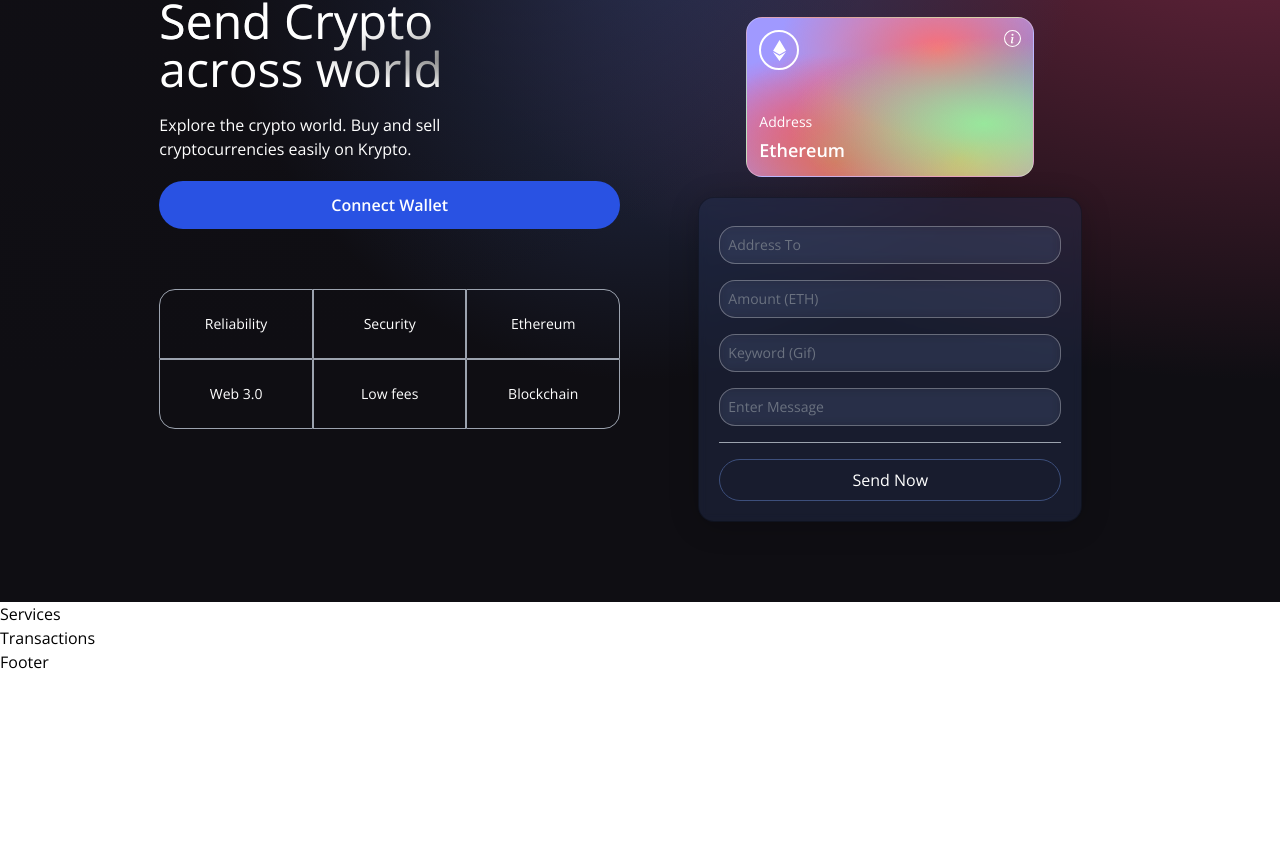
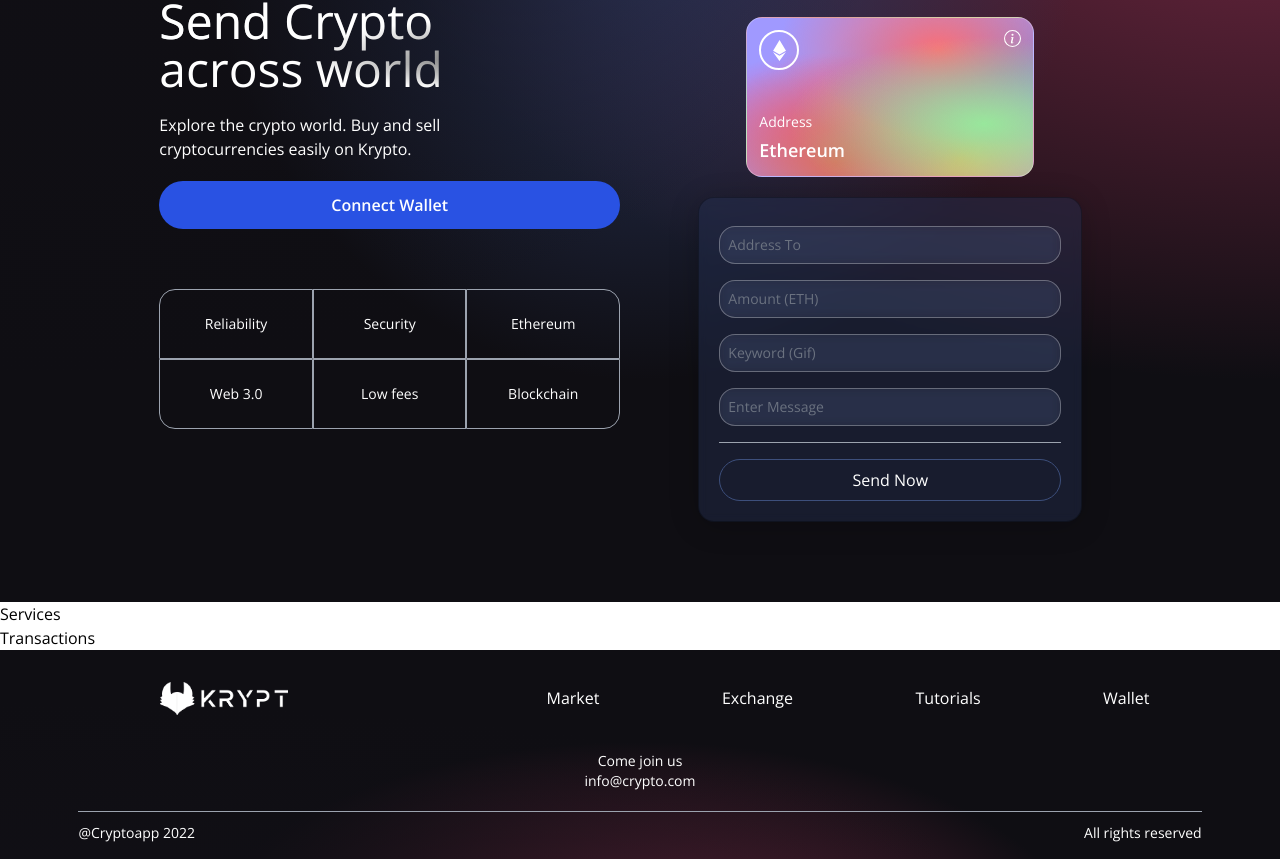
Before and after one commit to byteslinger00/Web3_crypto, a React (Vite) app in the folder client/: page / in a window 1280 px wide. Shown: the part 155-1014 px from the top of the page. Before the commit the page ends 829 px from the top, so only its background shows below. Built offline with nearby package versions, Linux system fonts and the light colour scheme.

Commit message:
Create footer component

```diff
--- a/client/src/components/Footer/Footer.tsx
+++ b/client/src/components/Footer/Footer.tsx
@@ -1,9 +1,31 @@
 import React from 'react';
+import logo from '../../../images/logo.png';
 
 const Footer = () => {
   return (
-    <div>
-      <div>Footer</div>
+    <div className='flex flex-col items-center justify-between w-full p-4 md:justify-center gradient-bg-footer'>
+      <div className='flex flex-col items-center justify-between w-full my-4 sm:flex-row'>
+        <div className='flex flex-[0.5] justify-center items-center'>
+          <img src={logo} alt='logo' className='w-32' />
+        </div>
+        <div className='flex flex-wrap items-center flex-1 w-full mt-5 justify-evenly sm:mt-0'>
+          <p className='mx-2 text-base text-center text-white cursor-pointer'>Market</p>
+          <p className='mx-2 text-base text-center text-white cursor-pointer'>Exchange</p>
+          <p className='mx-2 text-base text-center text-white cursor-pointer'>Tutorials</p>
+          <p className='mx-2 text-base text-center text-white cursor-pointer'>Wallet</p>
+        </div>
+      </div>
+      <div className='flex flex-col items-center justify-center mt-5'>
+        <p className='text-sm text-center text-white'>Come join us</p>
+        <p className='text-sm text-center text-white'>info@crypto.com</p>
+      </div>
+
+      <div className='sm:w-[90%] w-ful h-[0.25px] bg-gray-400 mt-5' />
+
+      <div className='sm:w-[90%] w-full flex justify-between items-center mt-3'>
+        <p className='text-sm text-center text-white'>@Cryptoapp 2022</p>
+        <p className='text-sm text-center text-white'>All rights reserved</p>
+      </div>
     </div>
   );
 };
```
